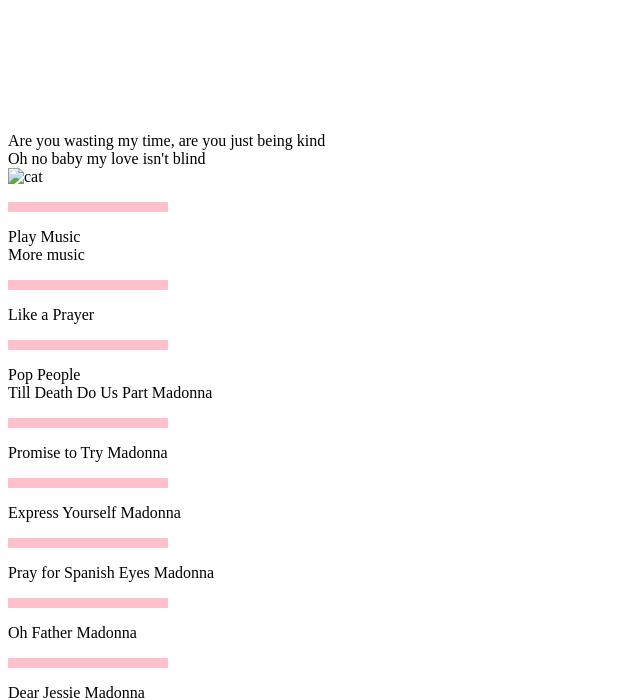
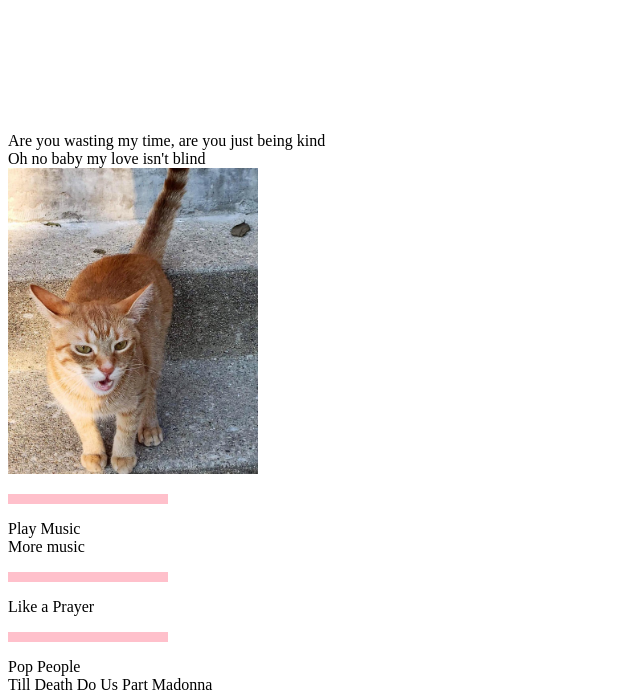
Before and after one commit to asepul5/Londra, a plain HTML site: page index.html in a window 1280 px wide. Shown: the part 105-805 px from the top of the page, without its empty margins (0-640 px from the left). Drawn offline with Linux system fonts and the light colour scheme; files whose address does not match are found by name.

Commit message:
Update index.html

```diff
--- a/index.html
+++ b/index.html
@@ -13,7 +13,7 @@
 Are you wasting my time, are you just being kind <br>
 Oh no baby my love isn't blind <br>
 
-<img class="img-reeses" src="..img/reeses.jpg" alt="cat">
+<img class= "img-reeses" src= "img/reeses.jpg" alt="reeses">
 
 <p></p>Play Music <br>
 More music <br>
```
